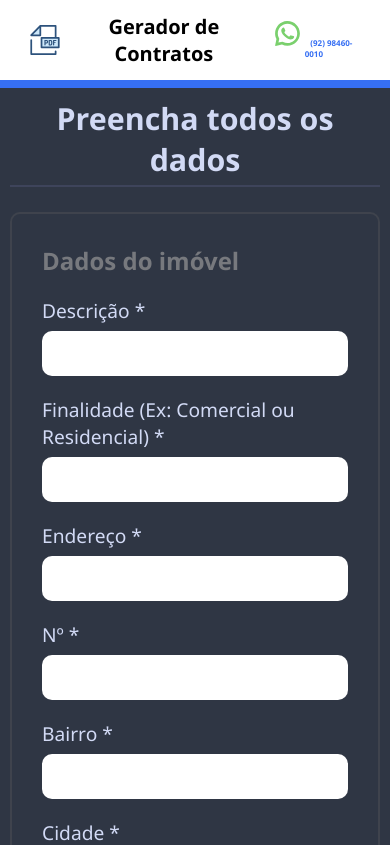
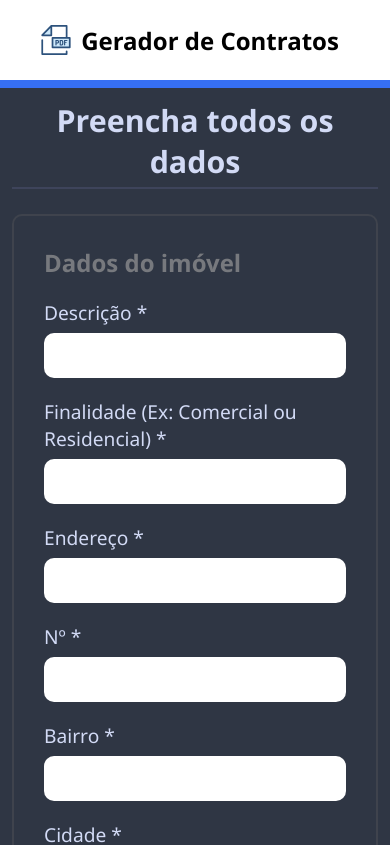
Before and after one commit to fabiano1133/app-generate-pdf-interface, a React (Create React App) app: page / in a window 390 px wide. Shown: the top 845 px of the page. Built offline with nearby package versions, Linux system fonts and the light colour scheme.

Commit message:
build: update responsive layout

```diff
--- a/src/components/Form/form.css
+++ b/src/components/Form/form.css
@@ -140,7 +140,7 @@ button:hover {
         justify-content: center;
         align-items: center;
 
-        padding: 10px 10px;
+        padding: 12px 12px;
 
     }
 
--- a/src/components/Header/Header.jsx
+++ b/src/components/Header/Header.jsx
@@ -9,7 +9,6 @@ export default function Header() {
         <header className="header">
             <Logo />
             <h1>Gerador de Contratos</h1>
-            <span className='contato'><LogoWhatsapp/>(92) 98460-0010</span>
         </header>
     )
 }
--- a/src/components/Header/header.css
+++ b/src/components/Header/header.css
@@ -6,10 +6,14 @@ header {
     padding: 0 30px;
     height: 80px;
     background-color: #fff;
-    justify-content: space-between;
+    justify-content: center;
     position: fixed;
     top:0;
     left: 0;
+  }
+
+  .header h1 {
+    padding: 15px;
   }
 
   .logo {
@@ -39,4 +43,9 @@ header {
     .logo {
       width: 30px;
     }
+
+    .header h1 {
+      font-size: 1.5rem;
+      padding: 10px;
     }
+  }
```
